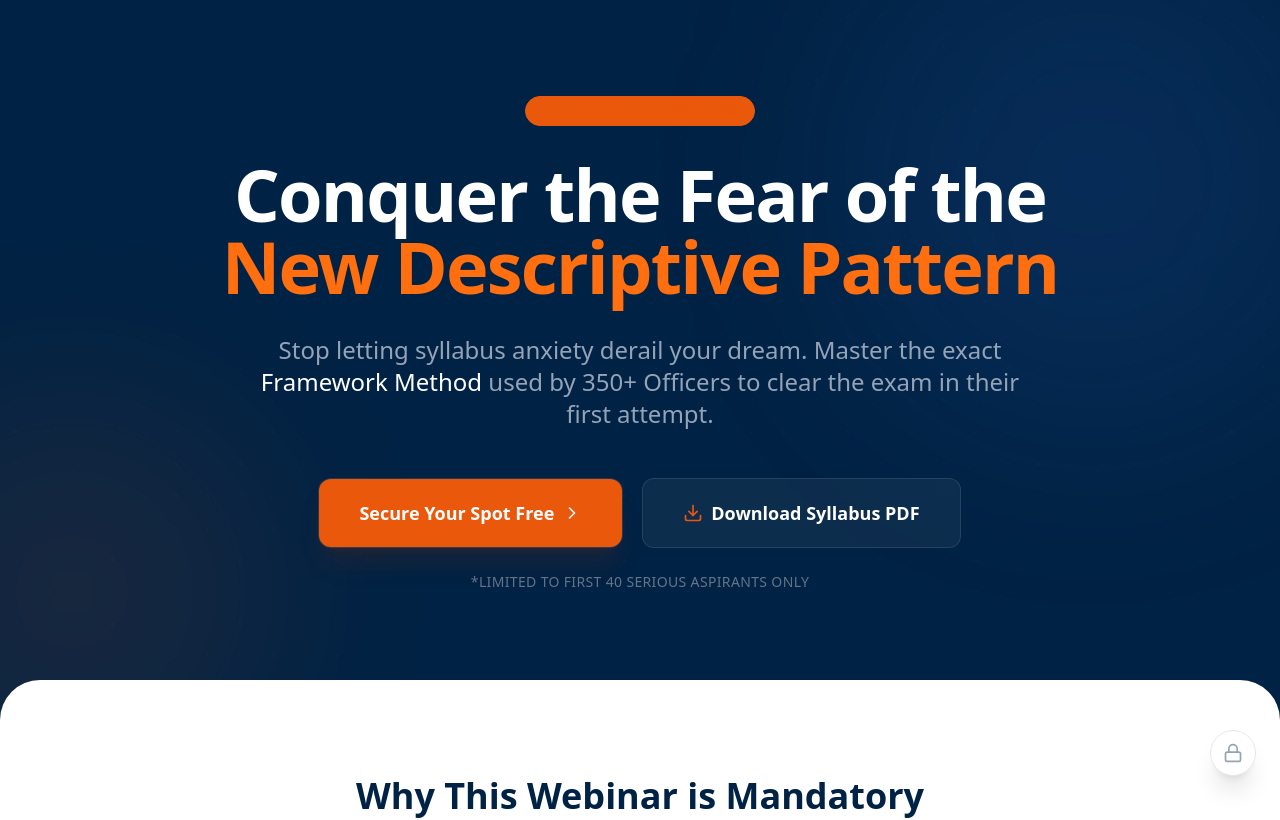
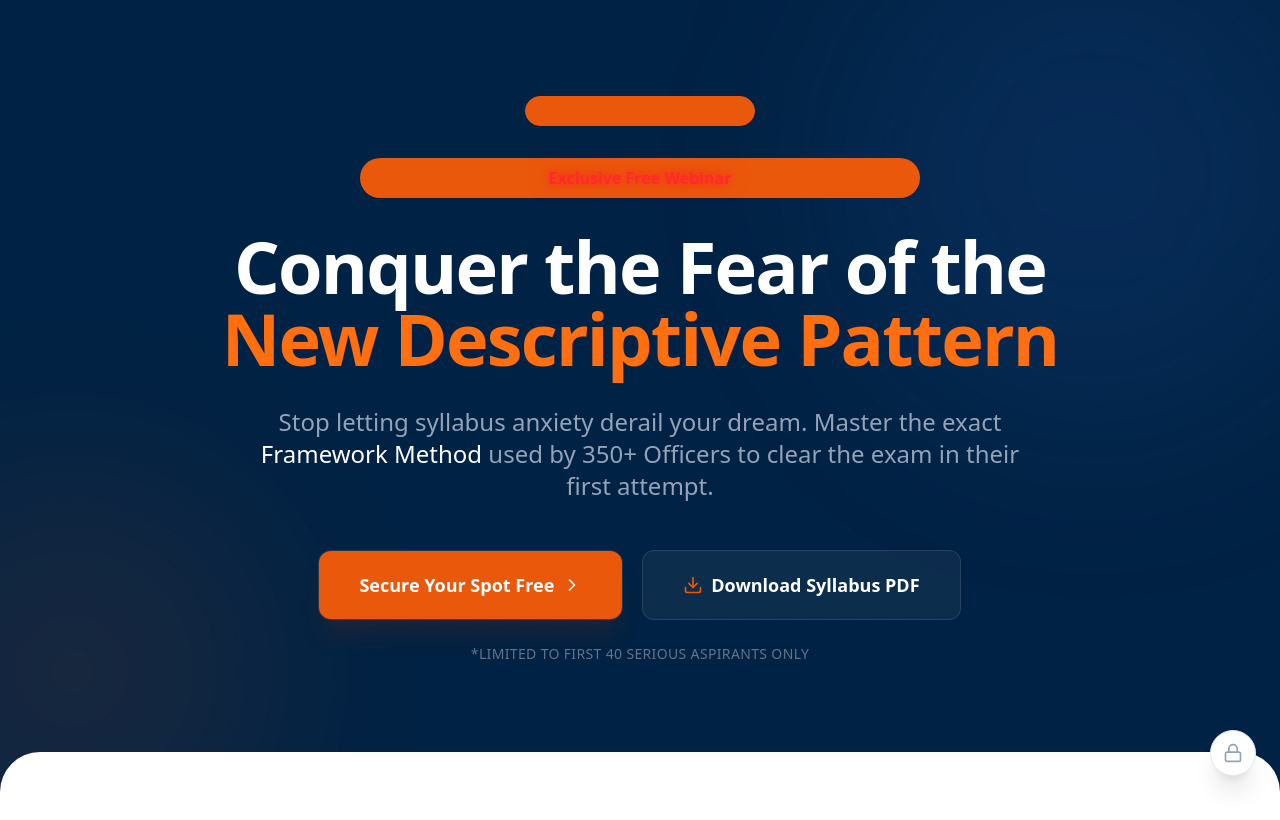
Before and after one commit to ayuh2206-ops/Dnyanjyoti-Education, a Next.js app: page / in a window 1280 px wide. Shown: the top 820 px of the page. Built offline with nearby package versions, Linux system fonts and the light colour scheme.

Commit message:
Add flickering glow text and hero pill: 'Exclusive Free Webinar'

```diff
--- a/app/globals.css
+++ b/app/globals.css
@@ -6,3 +6,27 @@
   background-color: var(--accent);
   color: white;
 }
+
+/* Flickering glow animation for headline pill text */
+.glow-flicker {
+  color: #ff2b2b;
+  font-weight: 700;
+  text-shadow: 0 0 6px rgba(255,43,43,0.9), 0 0 18px rgba(255,43,43,0.6);
+  -webkit-text-stroke: 0.0px transparent;
+  animation: flicker 1.8s linear infinite;
+}
+
+@keyframes flicker {
+  0%, 18%, 22%, 25%, 53%, 100% {
+    text-shadow: 0 0 6px rgba(255,43,43,0.95), 0 0 20px rgba(255,43,43,0.6);
+    opacity: 1;
+  }
+  20%, 24%, 55% {
+    text-shadow: none;
+    opacity: 0.85;
+  }
+  23% {
+    text-shadow: 0 0 2px rgba(255,43,43,0.5);
+    opacity: 0.95;
+  }
+}
--- a/app/page.tsx
+++ b/app/page.tsx
@@ -181,6 +181,13 @@ const LandingPage = ({ onRegister, theme }) => {
                 <span className="relative inline-flex rounded-full h-2 w-2 bg-[var(--accent)]"></span>
               </span>
               Live Exclusive Webinar
+            </div>
+
+            {/* Large orange pill with flickering red text */}
+            <div className="flex justify-center mb-8">
+              <div className="w-[320px] md:w-[560px] h-8 md:h-10 bg-[var(--accent)] rounded-full flex items-center justify-center">
+                <span className="glow-flicker">Exclusive Free Webinar</span>
+              </div>
             </div>
 
             <h1 className="text-4xl md:text-6xl lg:text-7xl font-extrabold tracking-tight mb-8 leading-[1.1]">
```
